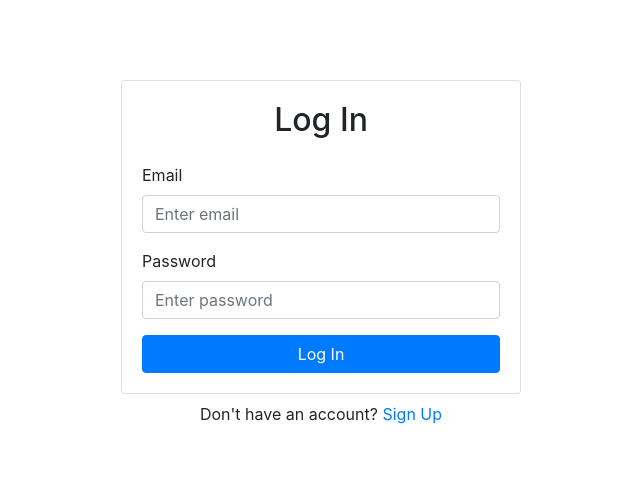
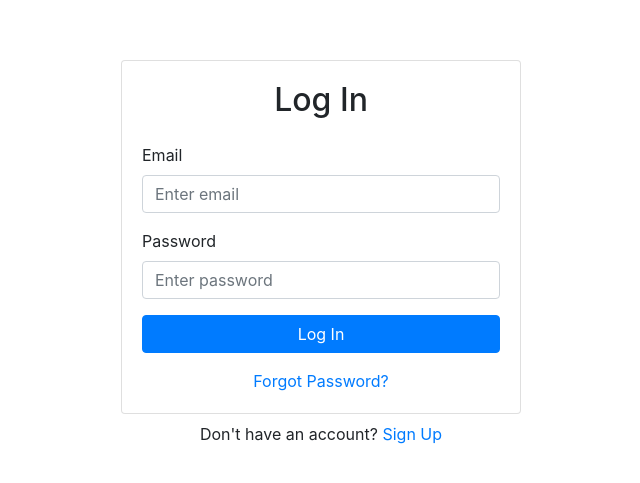
Before and after one commit to rjnares/react-firebase-auth-demo, a React (Create React App) app: page /login in a window 1280 px wide. Shown: the part 147-630 px from the top of the page, without its empty margins (319-959 px from the left). Built offline with nearby package versions, Linux system fonts and the light colour scheme; no server answers.

Commit message:
Created ForgotPassword.js and UpdateProfile.js (both not implemented yet). Added link to UpdateProfile from Dashboard and link to ForgotPassword from Login.

```diff
--- a/src/components/App.js
+++ b/src/components/App.js
@@ -1,6 +1,8 @@
 import Dashboard from "./Dashboard";
 import Signup from "./Signup";
 import Login from "./Login";
+import UpdateProfile from "./UpdateProfile";
+import ForgotPassword from "./ForgotPassword";
 import { Container } from "react-bootstrap";
 import { AuthProvider } from "../contexts/AuthContext";
 import { BrowserRouter as Router, Switch, Route } from "react-router-dom";
@@ -19,6 +21,8 @@ function App() {
               <PrivateRoute exact path="/" component={Dashboard} />
               <Route path="/signup" component={Signup} />
               <Route path="/login" component={Login} />
+              <Route path="/update-profile" component={UpdateProfile} />
+              <Route path="/forgot-password" component={ForgotPassword} />
             </Switch>
           </AuthProvider>
         </Router>
--- /dev/null
+++ b/src/components/ForgotPassword.js
@@ -0,0 +1,5 @@
+import React from "react";
+
+export default function ForgotPassword() {
+  return <div>Forgot Password</div>;
+}
--- a/src/components/Login.js
+++ b/src/components/Login.js
@@ -57,6 +57,9 @@ export default function Login() {
               Log In
             </Button>
           </Form>
+          <div className="w-100 text-center mt-3">
+            <Link to="/forgot-password">Forgot Password?</Link>
+          </div>
         </Card.Body>
       </Card>
       <div className="w-100 text-center mt-2">
--- /dev/null
+++ b/src/components/UpdateProfile.js
@@ -0,0 +1,5 @@
+import React from "react";
+
+export default function UpdateProfile() {
+  return <div>Update Profile</div>;
+}
```
